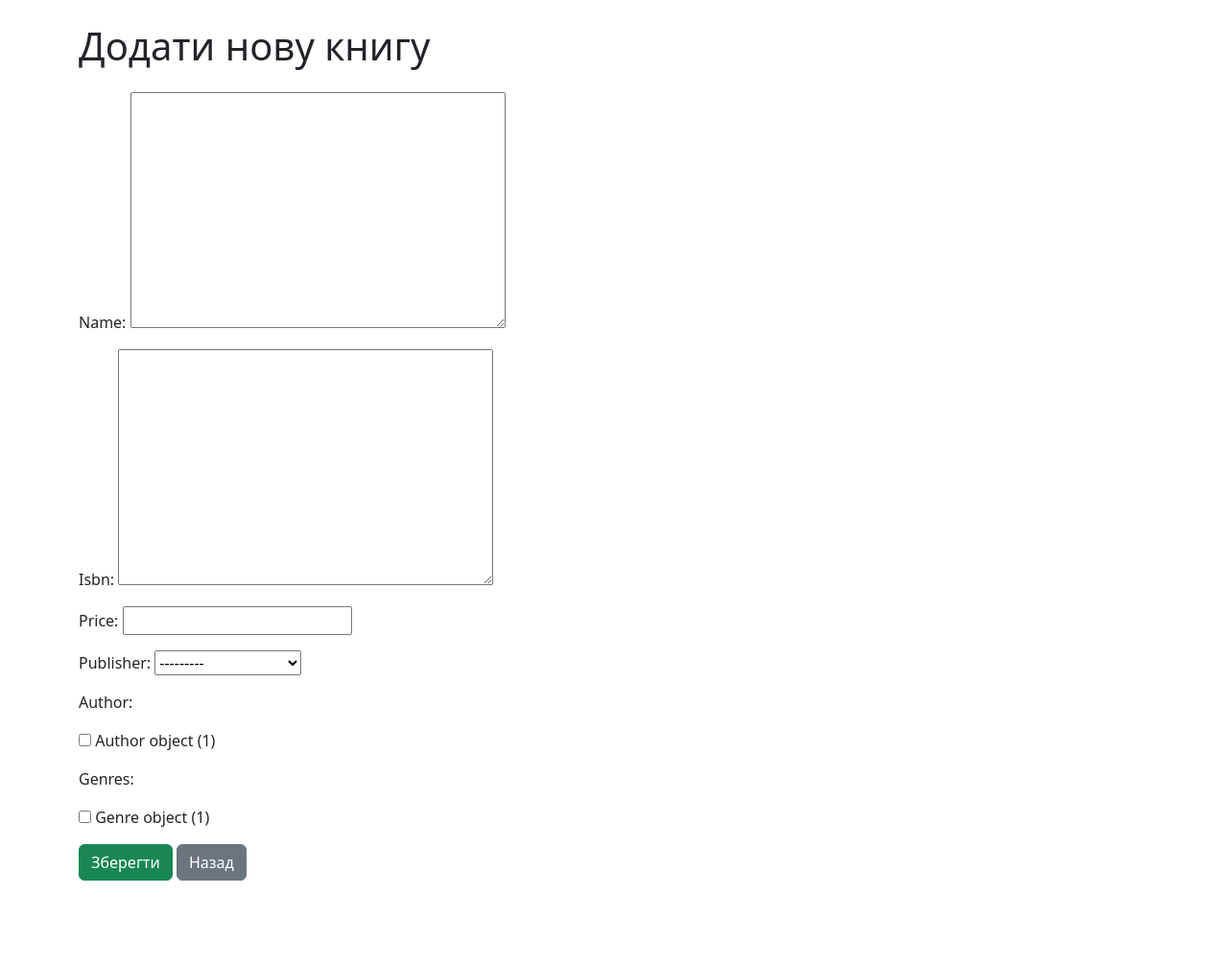
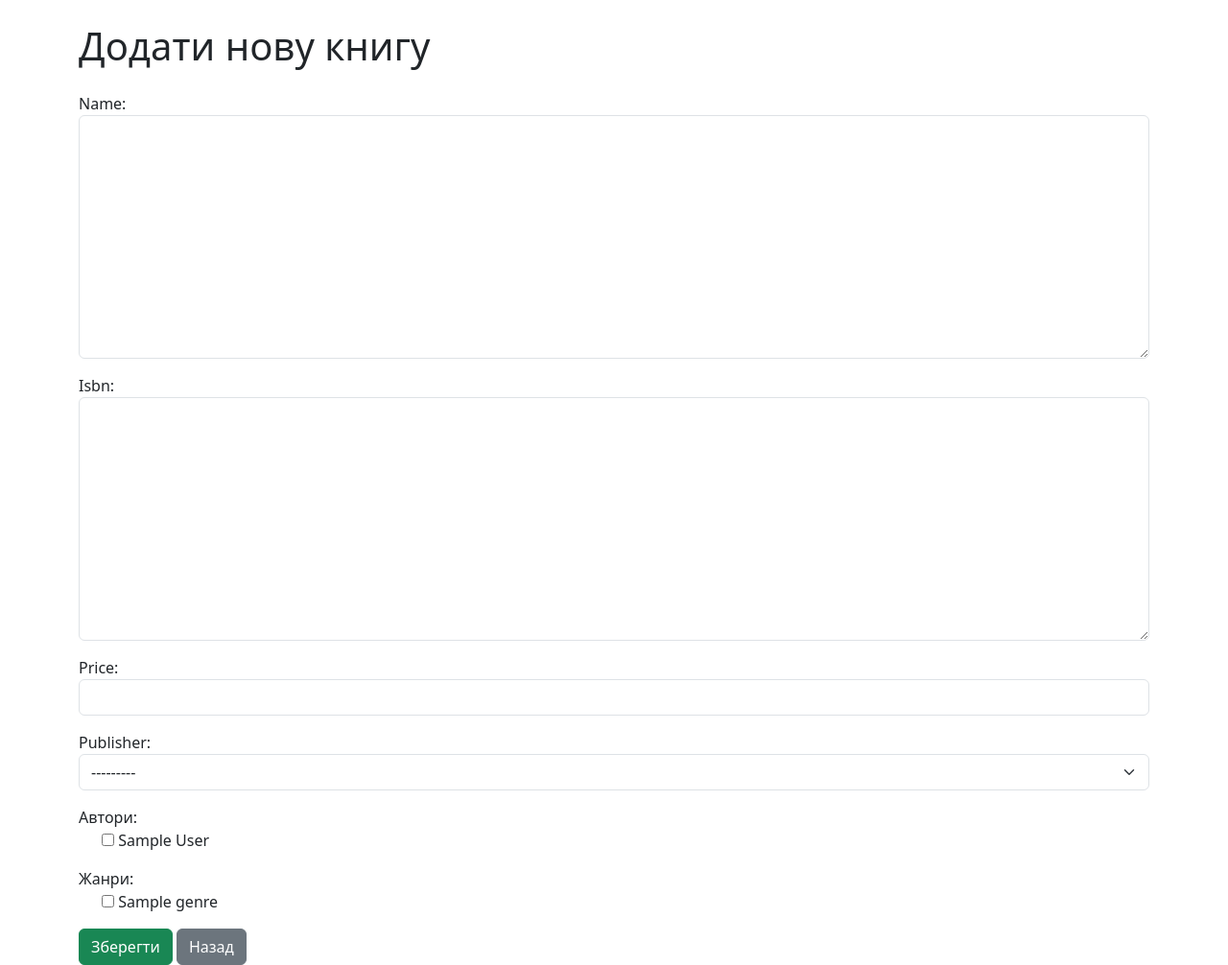
Before and after one commit to YarynkaShcherban/server-side_programming_Lab3.3, a Django app: page /catalog/create/ in a window 1280 px wide. Shown: the part 56-1062 px from the top of the page at 96% size. Before the commit the page ends 974 px from the top, so only its background shows below. Run offline with Django 5.2, Linux system fonts and the light colour scheme; tables that the repository leaves empty hold one stand-in row (values such as "Sample post").

Commit message:
modified html files

```diff
--- a/catalog/forms.py
+++ b/catalog/forms.py
@@ -2,20 +2,33 @@ from django import forms
 from store.models import Book, Publisher, Author, Genre
 
 class BookForm(forms.ModelForm):
+    author = forms.ModelMultipleChoiceField(
+        queryset=Author.objects.all(),
+        widget=forms.CheckboxSelectMultiple(),
+        required=False,
+        label='Автори',
+    )
+
     genres = forms.ModelMultipleChoiceField(
         queryset=Genre.objects.all(),
-        widget=forms.CheckboxSelectMultiple,
-        required=False
+        widget=forms.CheckboxSelectMultiple(),
+        required=False,
+        label='Жанри'
     )
 
     class Meta:
         model = Book
         fields = ['name', 'isbn', 'price', 'publisher', 'author', 'genres']
         widgets = {
-            'author': forms.CheckboxSelectMultiple(),
             'publisher': forms.Select(),
-            'genres': forms.CheckboxSelectMultiple(),
         }
+
+    def __init__(self, *args, **kwargs):
+        super().__init__(*args, **kwargs)
+        self.fields['author'].label_from_instance = lambda obj: f"{obj.first_name} {obj.last_name}"
+        self.fields['genres'].label_from_instance = lambda obj: obj.name
+        if self.instance and self.instance.pk:
+            self.fields['genres'].initial = self.instance.genres.values_list('pk', flat=True)
 
     def save(self, commit=True):
         book = super().save(commit=False)
--- a/catalog/templates/catalog/delete.html
+++ b/catalog/templates/catalog/delete.html
@@ -7,6 +7,6 @@
 <form method="post">
     {% csrf_token %}
     <button type="submit" class="btn btn-danger">Так, видалити</button>
-    <a class="btn btn-secondary" href="{% url 'catalog:book_list' %}">Скасувати</a>
+    <a href="{% url 'catalog:book_list' %}" class="btn btn-secondary">Скасувати</a>
 </form>
 {% endblock %}
--- a/catalog/templates/catalog/form.html
+++ b/catalog/templates/catalog/form.html
@@ -1,4 +1,5 @@
 {% extends 'catalog/base.html' %}
+{% load form_tags %}
 
 {% block content %}
 <h1 class="mb-4">
@@ -9,10 +10,48 @@
     {% endif %}
 </h1>
 
-<form method="post" class="mb-3">
+<form method="post">
     {% csrf_token %}
-    {{ form.as_p }}
+
+    <div class="mb-3">
+        {{ form.name.label_tag }}
+        {{ form.name|add_class:"form-control" }}
+    </div>
+
+    <div class="mb-3">
+        {{ form.isbn.label_tag }}
+        {{ form.isbn|add_class:"form-control" }}
+    </div>
+
+    <div class="mb-3">
+        {{ form.price.label_tag }}
+        {{ form.price|add_class:"form-control" }}
+    </div>
+
+    <div class="mb-3">
+        {{ form.publisher.label_tag }}
+        {{ form.publisher|add_class:"form-select" }}
+    </div>
+
+    <div class="mb-3">
+        <label>Автори:</label>
+        {% for checkbox in form.author %}
+            <div class="form-check">
+                {{ checkbox.tag }} {{ checkbox.choice_label }}
+            </div>
+        {% endfor %}
+    </div>
+
+    <div class="mb-3">
+        <label>Жанри:</label>
+        {% for checkbox in form.genres %}
+            <div class="form-check">
+                {{ checkbox.tag }} {{ checkbox.choice_label }}
+            </div>
+        {% endfor %}
+    </div>
+
     <button type="submit" class="btn btn-success">Зберегти</button>
-    <a class="btn btn-secondary" href="{% url 'catalog:book_list' %}">Назад</a>
+    <a href="{% url 'catalog:book_list' %}" class="btn btn-secondary">Назад</a>
 </form>
 {% endblock %}
--- a/catalog/templates/catalog/list.html
+++ b/catalog/templates/catalog/list.html
@@ -3,6 +3,7 @@
 {% block content %}
 <h1 class="mb-4">Список книг</h1>
 <a class="btn btn-primary mb-3" href="{% url 'catalog:book_create' %}">Додати нову книгу</a>
+
 <table class="table table-striped table-bordered">
     <thead class="table-dark">
         <tr>
@@ -25,7 +26,7 @@
             <td>{{ book.publisher }}</td>
             <td>
                 {% for author in book.author.all %}
-                    {{ author.name }}{% if not forloop.last %}, {% endif %}
+                    {{ author.first_name }} {{ author.last_name }}{% if not forloop.last %}, {% endif %}
                 {% endfor %}
             </td>
             <td>
--- /dev/null
+++ b/catalog/templatetags/form_tags.py
@@ -0,0 +1,7 @@
+from django import template
+
+register = template.Library()
+
+@register.filter(name='add_class')
+def add_class(field, css):
+    return field.as_widget(attrs={"class": css})
```
Also changed, not shown: catalog/templates/catalog/detail.html (+6 -1 lines), catalog/templatetags/__init__.py (added).
